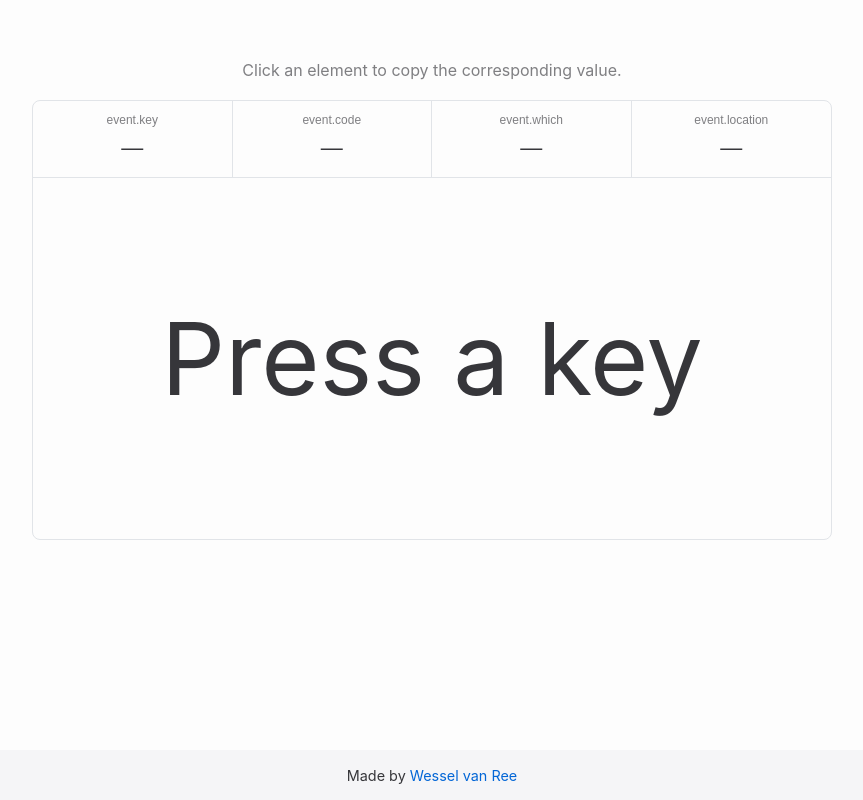
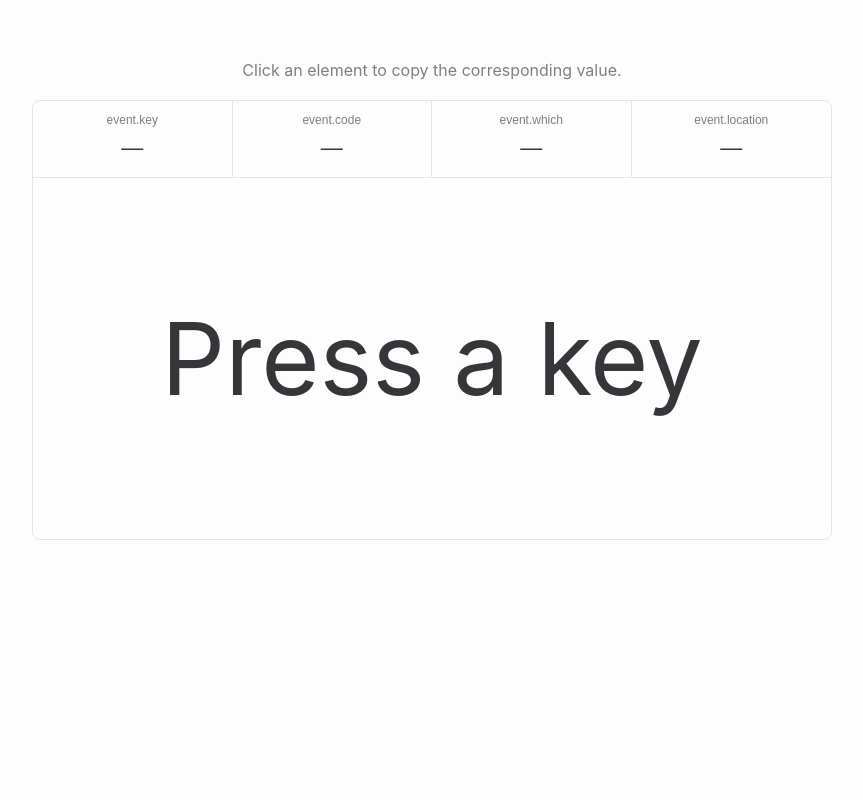
Before and after one commit to wesselvanree/js-keyboard-event, a website built with webpack: page dist/index.html in a window 1280 px wide. Shown: the whole page, without its empty margins (208-1071 px from the left). Built offline with nearby package versions, Linux system fonts and the light colour scheme.

Commit message:
Remove footer from index.html

```diff
--- a/dist/index.html
+++ b/dist/index.html
@@ -51,12 +51,6 @@
       </div>
     </main>
 
-    <footer>
-      <p>
-        Made by <a href="https://github.com/wesselvanree">Wessel van Ree</a>
-      </p>
-    </footer>
-
     <script src="index.bundle.js"></script>
   </body>
 </html>
```
